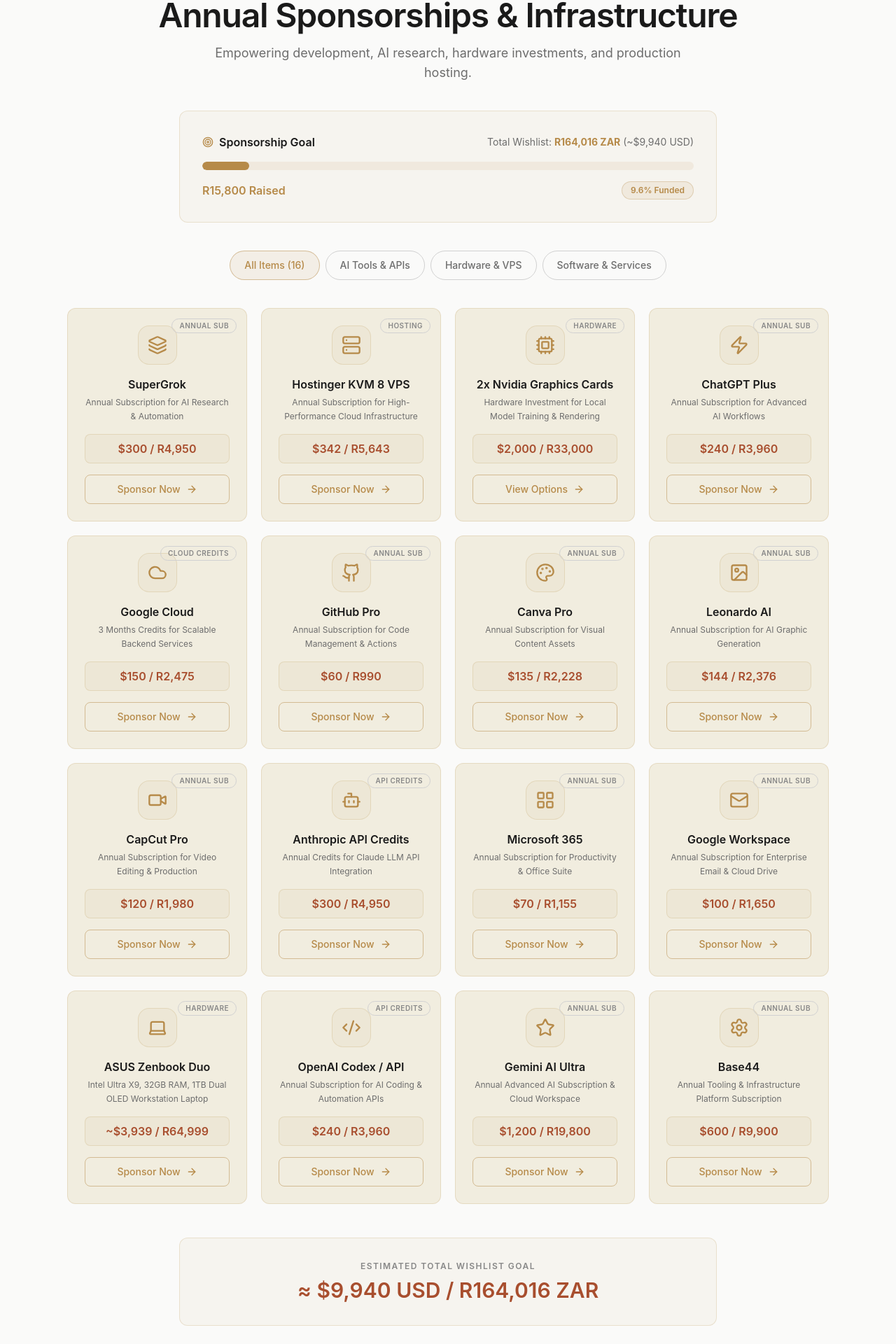
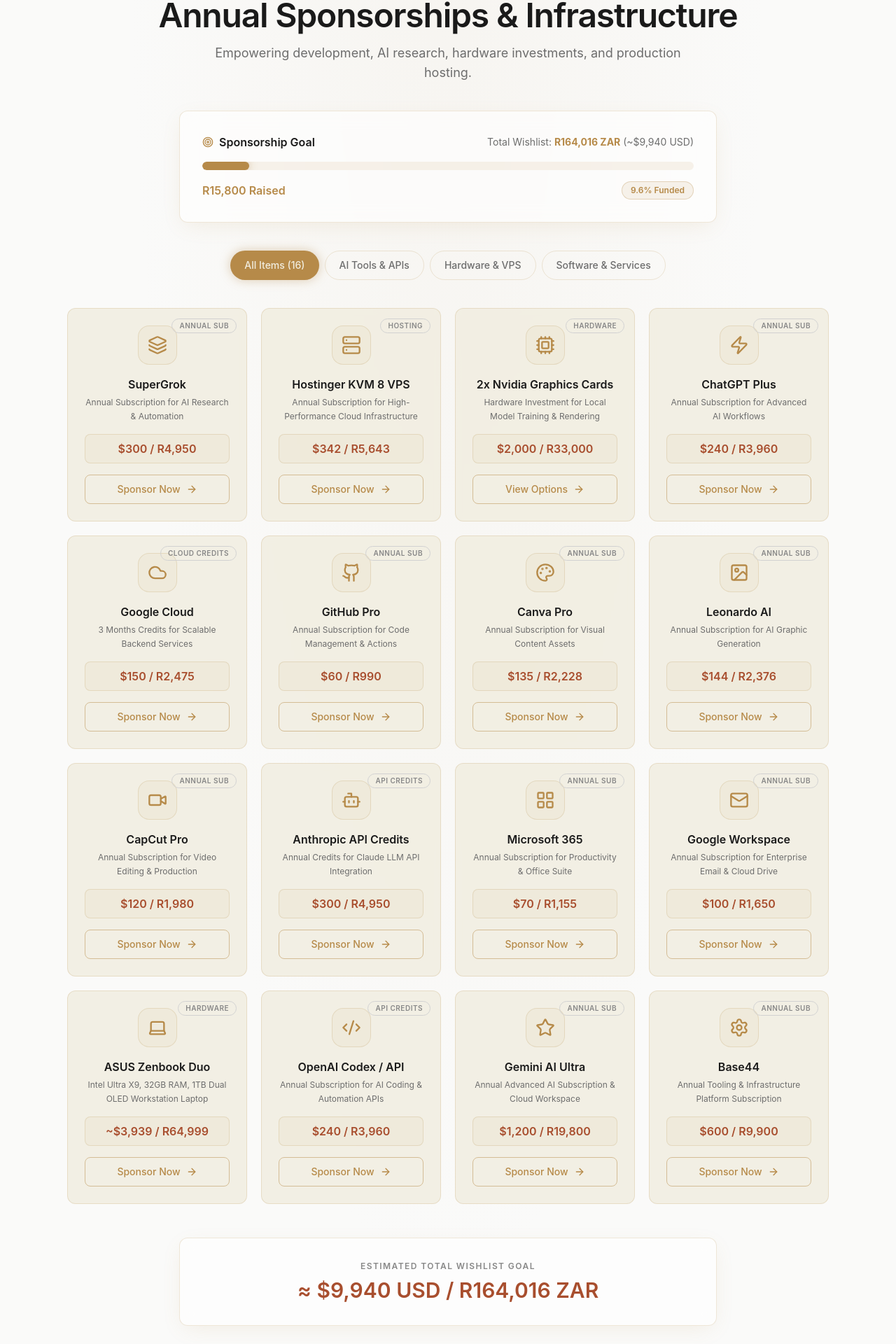
Before and after one commit to JB3Ai/JB_PROFILE_WEBSHOWCASE, a React (Vite) app: page /wishlist in a window 1280 px wide. Shown: the part 136-2056 px from the top of the page at 70% size. Built offline with nearby package versions, Linux system fonts and the light colour scheme.

Commit message:
feat: cinematic glass styling for Wishlist page (radial gold depth, frosted tracker, layout-shuffle filters)

```diff
--- a/src/pages/Wishlist.tsx
+++ b/src/pages/Wishlist.tsx
@@ -56,6 +56,9 @@ const shareLinks = [
   },
 ];
 
+const cardHover =
+  'transition-all duration-300 hover:-translate-y-1.5 hover:border-primary/60 hover:bg-primary/5 hover:shadow-[0_16px_40px_-16px_rgba(180,138,74,0.25)]';
+
 export default function Wishlist() {
   const [activeFilter, setActiveFilter] = useState<FilterKey>('all');
   const [showToast, setShowToast] = useState(false);
@@ -77,7 +80,11 @@ export default function Wishlist() {
     : wishlistItems.filter(item => item.category === activeFilter);
 
   return (
-    <div className="min-h-screen bg-warm-50 text-ink-900">
+    <div className="relative min-h-screen bg-warm-50 text-ink-900 overflow-hidden">
+      {/* Cinematic depth: gold radial glow over the adaptive base */}
+      <div className="pointer-events-none absolute inset-0 bg-[radial-gradient(ellipse_at_top,_var(--tw-gradient-stops))] from-primary/5 via-warm-50 to-warm-50" />
+
+      <div className="relative z-10">
         {/* Top navigation */}
         <div className="section-padding pt-6">
           <div className="content-max-width">
@@ -95,12 +102,12 @@ export default function Wishlist() {
           <div className="content-max-width max-w-6xl">
             {/* Header */}
             <motion.header
-            initial={{ opacity: 0, y: 20 }}
+              initial={{ opacity: 0, y: 24 }}
               animate={{ opacity: 1, y: 0 }}
-            transition={{ duration: 0.6, ease: [0.16, 1, 0.3, 1] }}
+              transition={{ duration: 0.7, ease: [0.16, 1, 0.3, 1] }}
               className="text-center mb-10"
             >
-            <span className="inline-flex items-center px-4 py-1.5 rounded-full border border-primary/30 bg-primary/5 text-primary text-xs font-semibold uppercase tracking-[0.08em] mb-4">
+              <span className="inline-flex items-center px-4 py-1.5 rounded-full border border-primary/30 bg-primary/5 text-primary text-xs font-semibold uppercase tracking-[0.08em] mb-4 shadow-[0_0_20px_rgba(180,138,74,0.12)]">
                 Wishlist 2026
               </span>
               <h1 className="text-3xl lg:text-5xl font-semibold tracking-tight text-ink-900 mb-4">
@@ -111,13 +118,13 @@ export default function Wishlist() {
               </p>
             </motion.header>
 
-          {/* Progress tracker */}
+            {/* Progress tracker: frosted glass */}
             <motion.section
-            initial={{ opacity: 0, y: 20 }}
+              initial={{ opacity: 0, y: 24 }}
               animate={{ opacity: 1, y: 0 }}
-            transition={{ duration: 0.6, delay: 0.1, ease: [0.16, 1, 0.3, 1] }}
+              transition={{ duration: 0.7, delay: 0.1, ease: [0.16, 1, 0.3, 1] }}
               aria-label="Donation Progress Tracker"
-            className="rounded-xl border border-primary/20 bg-primary/5 p-6 lg:p-8 mb-10 max-w-3xl mx-auto"
+              className="rounded-xl backdrop-blur-md bg-white/60 border border-primary/20 shadow-[0_8px_32px_-8px_rgba(180,138,74,0.15)] p-6 lg:p-8 mb-10 max-w-3xl mx-auto"
             >
               <div className="flex flex-wrap items-center justify-between gap-2 mb-4">
                 <h2 className="flex items-center gap-2 text-base font-semibold text-ink-900">
@@ -137,10 +144,10 @@ export default function Wishlist() {
                 aria-valuemax={100}
               >
                 <motion.div
-                className="h-full rounded-full bg-primary"
+                  className="relative h-full rounded-full bg-primary shadow-[0_0_12px_rgba(180,138,74,0.5)]"
                   initial={{ width: 0 }}
                   animate={{ width: `${fundedPct}%` }}
-                transition={{ duration: 1.2, delay: 0.3, ease: [0.16, 1, 0.3, 1] }}
+                  transition={{ duration: 1.2, delay: 0.4, ease: [0.16, 1, 0.3, 1] }}
                 />
               </div>
               <div className="flex items-center justify-between">
@@ -154,43 +161,47 @@ export default function Wishlist() {
             </motion.section>
 
             {/* Filters */}
-          <nav aria-label="Wishlist Filters" className="flex flex-wrap justify-center gap-2 mb-10">
+            <motion.nav
+              initial={{ opacity: 0, y: 16 }}
+              animate={{ opacity: 1, y: 0 }}
+              transition={{ duration: 0.6, delay: 0.2, ease: [0.16, 1, 0.3, 1] }}
+              aria-label="Wishlist Filters"
+              className="flex flex-wrap justify-center gap-2 mb-10"
+            >
               {filters.map(f => (
                 <button
                   key={f.key}
                   onClick={() => setActiveFilter(f.key)}
                   className={
                     activeFilter === f.key
-                    ? 'px-5 py-2.5 rounded-full text-sm font-medium border border-primary/50 bg-primary/10 text-primary transition-colors'
-                    : 'px-5 py-2.5 rounded-full text-sm font-medium border border-ink-200 bg-transparent text-ink-500 hover:border-primary/40 hover:text-primary transition-colors'
+                      ? 'px-5 py-2.5 rounded-full text-sm font-medium bg-primary text-primary-foreground shadow-[0_0_15px_rgba(180,138,74,0.4)] transition-all duration-300'
+                      : 'px-5 py-2.5 rounded-full text-sm font-medium border border-primary/20 bg-transparent text-ink-500 hover:border-primary/50 hover:text-primary transition-all duration-300'
                   }
                 >
                   {f.label}{f.key === 'all' ? ` (${wishlistItems.length})` : ''}
                 </button>
               ))}
-          </nav>
+            </motion.nav>
 
-          {/* Wishlist grid */}
-          <AnimatePresence mode="wait">
-            <motion.main
-              key={activeFilter}
-              initial={{ opacity: 0, y: 16 }}
-              animate={{ opacity: 1, y: 0 }}
-              exit={{ opacity: 0, y: -16 }}
-              transition={{ duration: 0.3 }}
-              className="grid sm:grid-cols-2 lg:grid-cols-3 xl:grid-cols-4 gap-5 mb-12"
-            >
-              {visible.map((item) => {
+            {/* Wishlist grid: smooth shuffle on filter */}
+            <motion.div layout className="grid sm:grid-cols-2 lg:grid-cols-3 xl:grid-cols-4 gap-5 mb-12">
+              <AnimatePresence mode="popLayout">
+                {visible.map((item, i) => {
                   const Icon = iconMap[item.icon] || Zap;
                   return (
-                  <article
+                    <motion.article
                       key={item.id}
-                    className="relative rounded-xl border border-primary/20 bg-background p-6 transition-all hover:border-primary/50 hover:bg-primary/5 hover:-translate-y-1 flex flex-col items-center text-center"
+                      layout
+                      initial={{ opacity: 0, scale: 0.92, y: 20 }}
+                      animate={{ opacity: 1, scale: 1, y: 0 }}
+                      exit={{ opacity: 0, scale: 0.92, y: -12 }}
+                      transition={{ duration: 0.35, delay: i * 0.04, ease: [0.16, 1, 0.3, 1] }}
+                      className={`relative rounded-xl border border-primary/20 bg-background/80 backdrop-blur-sm p-6 flex flex-col items-center text-center ${cardHover}`}
                     >
                       <span className="absolute top-3.5 right-3.5 text-[10px] font-semibold uppercase tracking-wider text-ink-400 border border-ink-200 rounded-full px-2.5 py-0.5">
                         {item.badge}
                       </span>
-                    <div className="w-14 h-14 rounded-2xl border border-primary/20 bg-primary/5 flex items-center justify-center mb-4">
+                      <div className="w-14 h-14 rounded-2xl border border-primary/20 bg-primary/5 flex items-center justify-center mb-4 transition-all duration-300 group-hover:border-primary/40">
                         <Icon className="w-7 h-7 text-primary" />
                       </div>
                       <h3 className="text-base font-semibold text-ink-900 mb-1">{item.title}</h3>
@@ -206,29 +217,41 @@ export default function Wishlist() {
                         href={item.href}
                         target="_blank"
                         rel="noopener noreferrer"
-                      className="mt-auto w-full inline-flex items-center justify-center gap-2 px-4 py-2.5 rounded-lg border border-primary/50 bg-transparent text-primary text-sm font-medium hover:bg-primary/10 transition-colors"
+                        className="mt-auto w-full inline-flex items-center justify-center gap-2 px-4 py-2.5 rounded-lg border border-primary/50 bg-transparent text-primary text-sm font-medium hover:bg-primary/10 hover:shadow-[0_0_16px_rgba(180,138,74,0.25)] transition-all duration-300"
                       >
                         {item.cta}
                         <ArrowRight className="w-4 h-4" />
                       </a>
-                  </article>
+                    </motion.article>
                   );
                 })}
-            </motion.main>
               </AnimatePresence>
+            </motion.div>
 
             {/* Estimated total banner */}
-          <section className="rounded-xl border border-primary/20 bg-primary/5 p-8 max-w-3xl mx-auto text-center mb-16">
+            <motion.section
+              initial={{ opacity: 0, y: 20 }}
+              whileInView={{ opacity: 1, y: 0 }}
+              viewport={{ once: true, margin: '-40px' }}
+              transition={{ duration: 0.6, ease: [0.16, 1, 0.3, 1] }}
+              className="rounded-xl backdrop-blur-md bg-white/60 border border-primary/20 shadow-[0_8px_32px_-8px_rgba(180,138,74,0.15)] p-8 max-w-3xl mx-auto text-center mb-16"
+            >
               <p className="text-xs uppercase tracking-[0.12em] text-ink-400 font-semibold mb-2">
                 Estimated Total Wishlist Goal
               </p>
               <p className="text-2xl lg:text-3xl font-semibold text-copper-600">
                 ≈ ${WISHLIST_GOAL_USD.toLocaleString()} USD / R{WISHLIST_GOAL_ZAR.toLocaleString()} ZAR
               </p>
-          </section>
+            </motion.section>
 
             {/* Payment gateways */}
-          <section className="mb-16">
+            <motion.section
+              initial={{ opacity: 0, y: 20 }}
+              whileInView={{ opacity: 1, y: 0 }}
+              viewport={{ once: true, margin: '-40px' }}
+              transition={{ duration: 0.6, ease: [0.16, 1, 0.3, 1] }}
+              className="mb-16"
+            >
               <div className="text-center mb-8">
                 <span className="block text-xs font-semibold uppercase tracking-[0.12em] text-primary mb-2">
                   Direct Contributions
@@ -246,7 +269,7 @@ export default function Wishlist() {
                   return (
                     <article
                       key={method.id}
-                    className="rounded-xl border border-primary/20 bg-background p-6 transition-all hover:border-primary/50 hover:bg-primary/5 hover:-translate-y-1 flex flex-col items-center text-center"
+                      className={`rounded-xl border border-primary/20 bg-background/80 backdrop-blur-sm p-6 flex flex-col items-center text-center ${cardHover}`}
                     >
                       <div className="w-14 h-14 rounded-2xl border border-primary/20 bg-primary/5 flex items-center justify-center mb-4">
                         <Icon className="w-7 h-7 text-primary" />
@@ -262,7 +285,7 @@ export default function Wishlist() {
                         href={method.href}
                         target="_blank"
                         rel="noopener noreferrer"
-                      className="mt-auto w-full inline-flex items-center justify-center gap-2 px-4 py-2.5 rounded-lg border border-primary/50 bg-transparent text-primary text-sm font-medium hover:bg-primary/10 transition-colors"
+                        className="mt-auto w-full inline-flex items-center justify-center gap-2 px-4 py-2.5 rounded-lg border border-primary/50 bg-transparent text-primary text-sm font-medium hover:bg-primary/10 hover:shadow-[0_0_16px_rgba(180,138,74,0.25)] transition-all duration-300"
                       >
                         {method.cta}
                         <ArrowRight className="w-4 h-4" />
@@ -271,10 +294,16 @@ export default function Wishlist() {
                   );
                 })}
               </div>
-          </section>
+            </motion.section>
 
             {/* Share footer */}
-          <footer className="text-center">
+            <motion.footer
+              initial={{ opacity: 0 }}
+              whileInView={{ opacity: 1 }}
+              viewport={{ once: true }}
+              transition={{ duration: 0.6 }}
+              className="text-center"
+            >
               <p className="text-sm text-ink-500 mb-4">Share this wishlist with your network</p>
               <div className="flex justify-center items-center gap-3 flex-wrap">
                 {shareLinks.map((link) => {
@@ -286,7 +315,7 @@ export default function Wishlist() {
                       target="_blank"
                       rel="noopener noreferrer"
                       title={link.title}
-                    className="w-11 h-11 rounded-xl border border-primary/30 bg-transparent text-primary flex items-center justify-center hover:bg-primary/10 hover:border-primary/50 transition-all hover:-translate-y-0.5"
+                      className="w-11 h-11 rounded-xl border border-primary/30 bg-transparent text-primary flex items-center justify-center hover:bg-primary/10 hover:border-primary/60 hover:shadow-[0_0_16px_rgba(180,138,74,0.25)] transition-all duration-300 hover:-translate-y-0.5"
                     >
                       <Icon className="w-[18px] h-[18px]" />
                     </a>
@@ -295,12 +324,13 @@ export default function Wishlist() {
                 <button
                   onClick={copyWishlistLink}
                   title="Copy Wishlist Link"
-                className="w-11 h-11 rounded-xl border border-primary/30 bg-transparent text-primary flex items-center justify-center hover:bg-primary/10 hover:border-primary/50 transition-all hover:-translate-y-0.5"
+                  className="w-11 h-11 rounded-xl border border-primary/30 bg-transparent text-primary flex items-center justify-center hover:bg-primary/10 hover:border-primary/60 hover:shadow-[0_0_16px_rgba(180,138,74,0.25)] transition-all duration-300 hover:-translate-y-0.5"
                 >
                   <Copy className="w-[18px] h-[18px]" />
                 </button>
               </div>
-          </footer>
+            </motion.footer>
+          </div>
         </div>
       </div>
 
```
Lines whose indentation alone changed are shown as unchanged.
